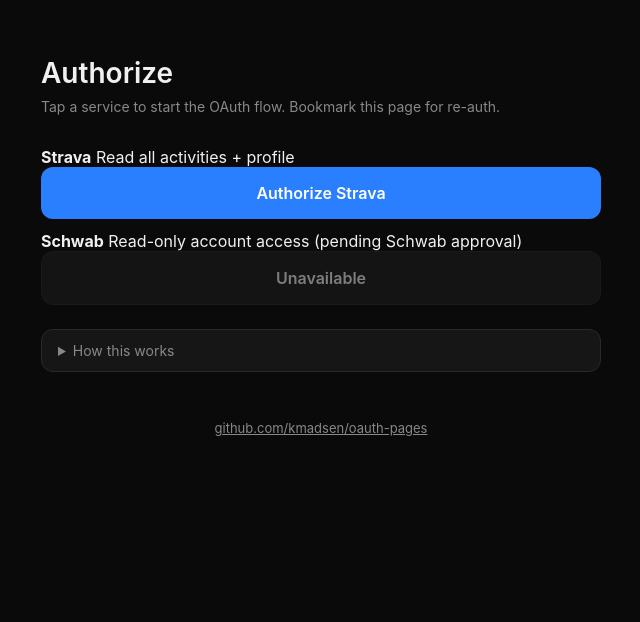
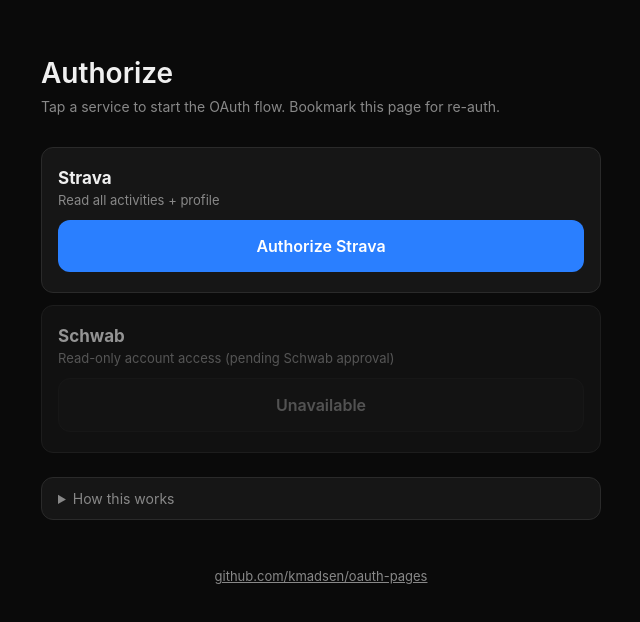
Before and after one commit to kmadsen/oauth-pages, a plain HTML site: page public/index.html in a window 1280 px wide. Shown: the whole page, without its empty margins (319-959 px from the left). Drawn offline with Linux system fonts and the light colour scheme.

Commit message:
Drop Open Telegram button + add service-card styles
(Got missed by previous commit due to a stage-order issue.)

- public/strava/index.html: remove telegram-btn anchor + JS reference
- public/schwab/index.html: same
- public/style.css: add .service-card / .service-header / .muted-small
  styles supporting the new launch page

```diff
--- a/public/style.css
+++ b/public/style.css
@@ -114,6 +114,38 @@
   background: #28a745;
 }
 
+.service-card {
+  padding: 20px 16px;
+  background: #161616;
+  border: 1px solid #2a2a2a;
+  border-radius: 12px;
+  margin-bottom: 12px;
+}
+
+.service-card.disabled {
+  opacity: 0.6;
+}
+
+.service-header {
+  margin-bottom: 12px;
+  display: flex;
+  flex-direction: column;
+  gap: 4px;
+}
+
+.service-header strong {
+  font-size: 17px;
+}
+
+.muted-small {
+  font-size: 13px;
+  color: #888;
+}
+
+.service-card .btn {
+  margin-bottom: 0;
+}
+
 footer {
   margin-top: 48px;
   font-size: 13px;
```
Also changed, not shown: public/schwab/index.html (+0 -4 lines), public/strava/index.html (+0 -4 lines).
